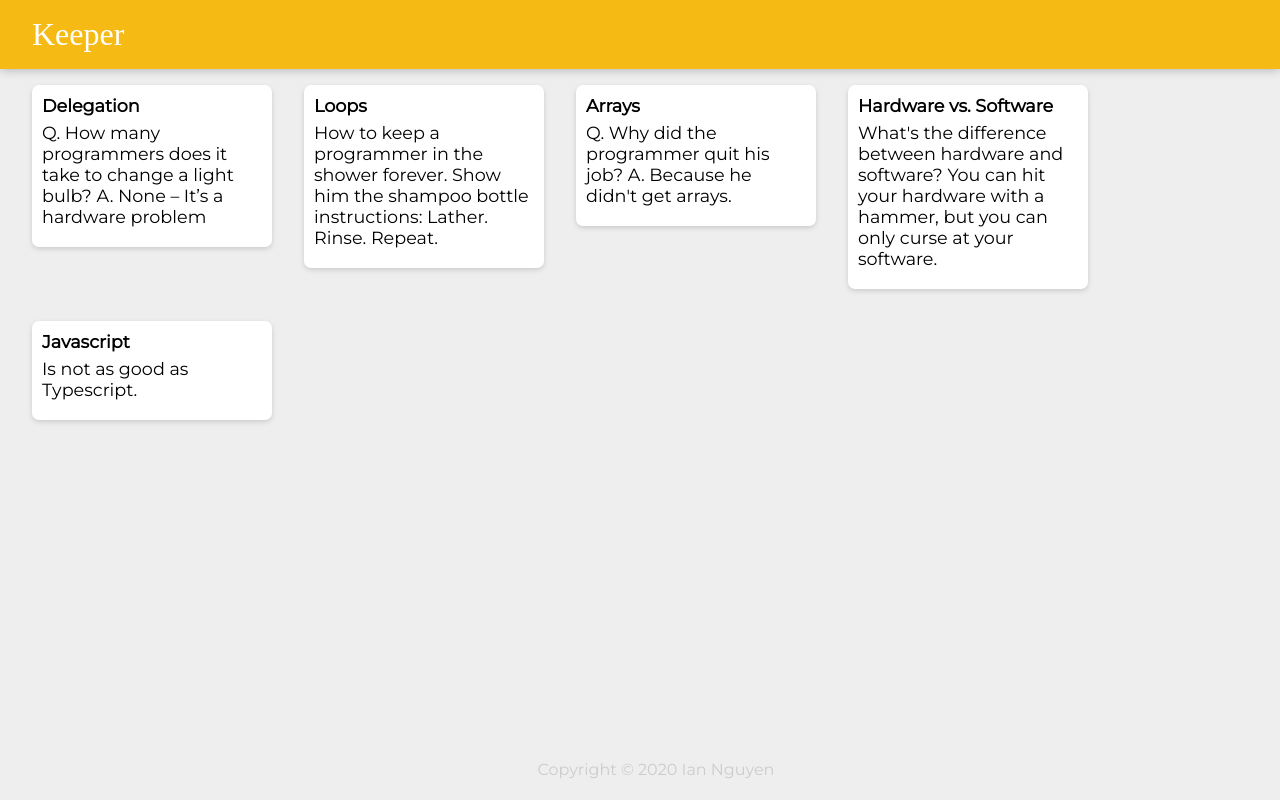
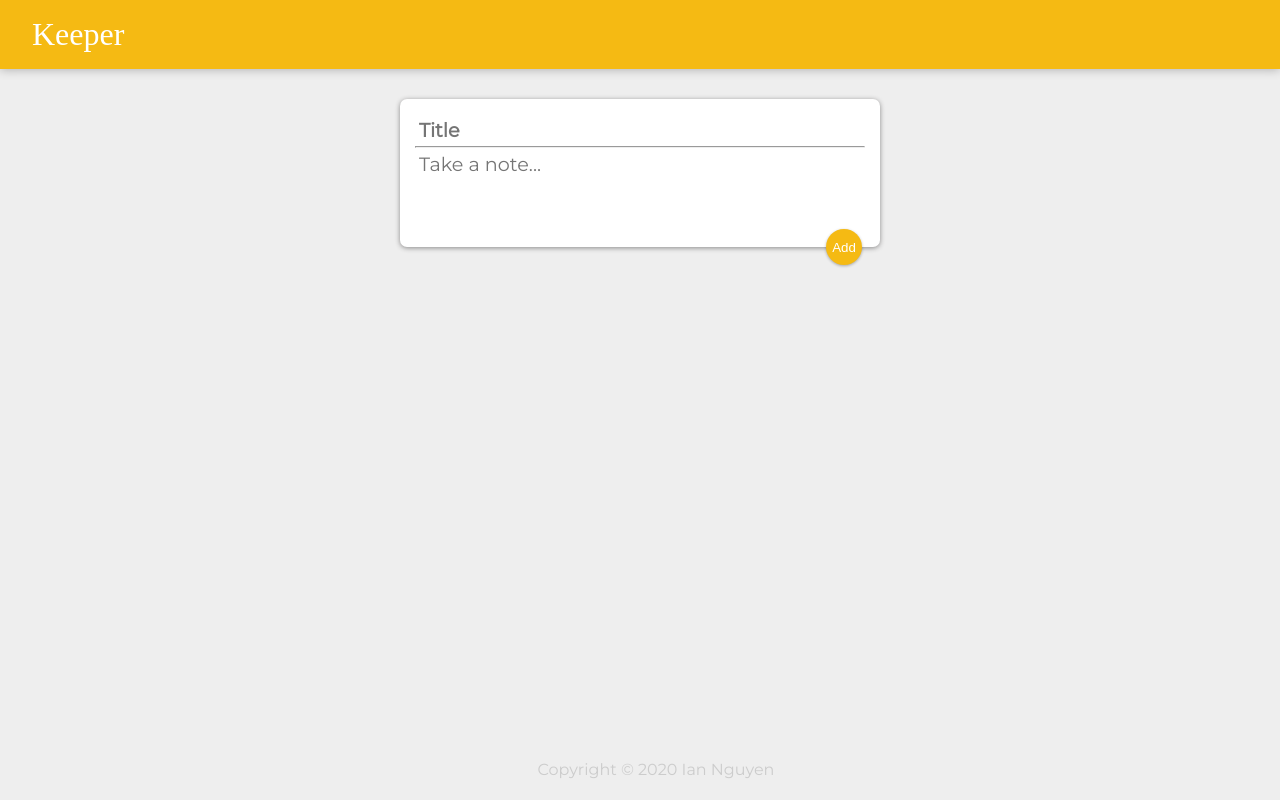
Before and after one commit to SSevenTwo/KeeperApp, a React (Create React App) app: page / in a window 1280 px wide. Built offline with nearby package versions, Linux system fonts and the light colour scheme; a web font is replaced by a local one.

Commit message:
Ability to add new notes as well as delete them

```diff
--- a/public/styles.css
+++ b/public/styles.css
@@ -25,11 +25,12 @@
 }
 
 footer {
-    position: absolute;
+  position: fixed;
   text-align: center;
   bottom: 0;
   width: 100%;
   height: 2.5rem;
+  z-index: -99;
 }
 
 footer p {
@@ -43,6 +44,7 @@
   width: 240px;
   margin: 16px;
   float: left;
+  z-index: 1;
 }
 .note h1 {
   font-size: 1.1em;
@@ -54,3 +56,53 @@
   white-space: pre-wrap;
   word-wrap: break-word;
 }
+
+.note button {
+  background-color: white;
+  position: relative;
+  float: right;
+  margin-right: 10px;
+  color: #f5ba13;
+  border: none;
+  height: 36px;
+  cursor: pointer;
+  outline: none;
+}
+
+form {
+  position: relative;
+  width: 480px;
+  margin: 30px auto 20px auto;
+  background: #fff;
+  padding: 15px;
+  border-radius: 7px;
+  box-shadow: 0 1px 5px rgb(138, 137, 137);
+}
+form input,
+form textarea {
+  width: 100%;
+  border: none;
+  padding: 4px;
+  outline: none;
+  font-size: 1.2em;
+  font-family: inherit;
+  resize: none;
+}
+form button {
+  position: absolute;
+  right: 18px;
+  bottom: -18px;
+  background: #f5ba13;
+  color: #fff;
+  border: none;
+  border-radius: 50%;
+  width: 36px;
+  height: 36px;
+  box-shadow: 0 1px 3px rgba(0, 0, 0, 0.3);
+  cursor: pointer;
+  outline: none;
+}
+
+.title{
+  font-weight:bold;
+}
--- a/src/components/App.jsx
+++ b/src/components/App.jsx
@@ -1,16 +1,37 @@
-import React from 'react';
+import React, {useState} from "react";
 import Header from "./Header";
 import Footer from "./Footer";
 import Note from "./Note";
+import CreateArea from "./CreateArea";
 
-function App(){
-    return(
-        <div>
-        <Header />
-        <Note />
-        <Footer />
-        </div>
+function App() {
+const [notes, setNotes] = useState([]);
+
+function addNote(newNote){
+    setNotes(prevNotes => {
+        console.log(prevNotes);
+        return [...prevNotes, newNote]}
     );
 }
 
+function deleteNote(id){
+    setNotes(prevNotes => {
+        return prevNotes.filter(
+            (prevNotes,index) => index !== id
+        );
+    })
+}
+
+  return (
+    <div>
+      <Header />
+      <CreateArea addNote={addNote}/>
+      {notes.map((note,index)=>(
+          <Note key={index} id={index} title={note.title} content={note.content} deleteItem={deleteNote} />
+      ))}
+      <Footer />
+    </div>
+  );
+}
+
 export default App;
--- /dev/null
+++ b/src/components/CreateArea.jsx
@@ -0,0 +1,44 @@
+import React, {useState} from "react";
+
+function CreateArea(props) {
+    const [note, setNote] = useState({
+        title:"",
+        content:""
+    });
+
+    function changeTitle(event){
+        let value = event.target.value;
+        setNote(prevValues => {
+            return {...prevValues, title:value}
+        });
+    }
+
+    function changeContent(event){
+        let content = event.target.value;
+        setNote(prevValues => {
+            return {...prevValues, content:content}
+        });
+    }
+
+    function addNewNote(event){
+        props.addNote(note);
+        setNote({
+            title:"",
+            content:""
+        });
+        event.preventDefault();
+    }
+
+  return (
+    <div>
+      <form>
+        <input class="title" onChange={changeTitle} name="title" placeholder="Title" value={note.title} />
+        <hr></hr>
+        <textarea onChange={changeContent}  name="content" placeholder="Take a note..." rows="3" value={note.content}/>
+        <button onClick={addNewNote}>Add</button>
+      </form>
+    </div>
+  );
+}
+
+export default CreateArea;
--- a/src/components/Note.jsx
+++ b/src/components/Note.jsx
@@ -1,11 +1,25 @@
 import React from 'react';
 import Notes from "../notes";
 
-function Note(props){
-    return (<div className="note"><h1>{props.title}</h1><p>{props.content}</p></div>);
+function Note(props) {
+
+    function deleteNote(){
+        props.deleteItem(props.id);
+    }
+
+  return (
+    <div className="note">
+      <h1>{props.title}</h1>
+      <p>{props.content}</p>
+      <button onClick={deleteNote}>DELETE</button>
+    </div>
+  );
 }
 
-function MakeNotes(){
+export default Note;
+
+
+export function MakeNotes(){
     return (Notes.map(note => (
         <Note
             key = {note.id}
@@ -14,5 +28,3 @@ function MakeNotes(){
         />
     )));
 }
-
-export default MakeNotes;
```
Also changed, not shown: src/components/Header.jsx (+7 -5 lines), src/components/Footer.jsx (line endings or trailing spaces). Lines whose indentation alone changed are shown as unchanged.
